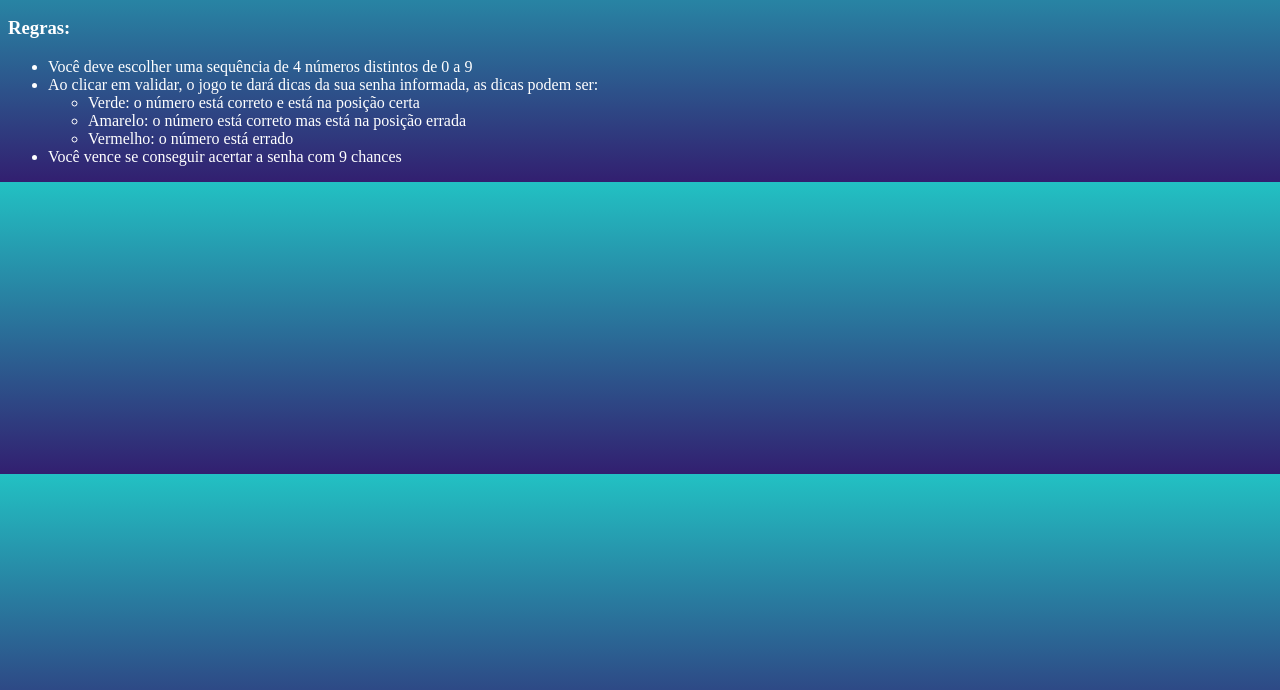
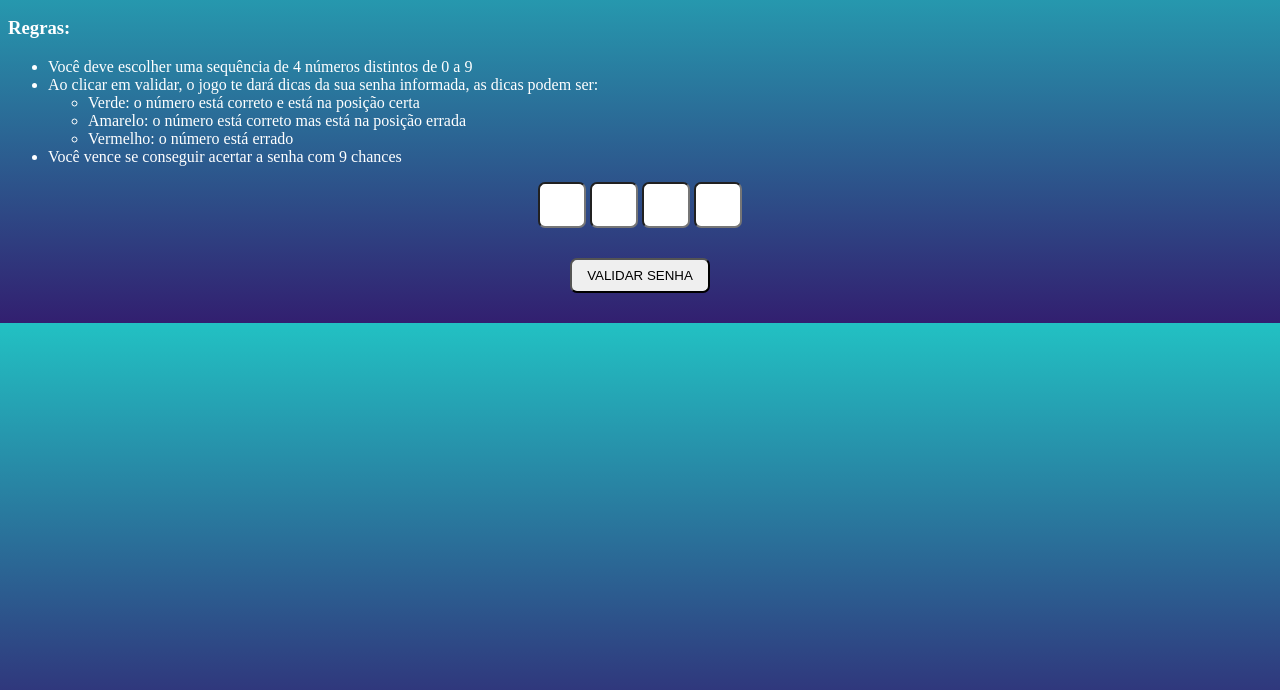
Before and after one commit to brunocoliveira/Jogo-da-senha, a plain HTML site: page index.html in a window 1280 px wide. Shown: the part 110-800 px from the top of the page. Drawn offline with Linux system fonts and the light colour scheme.

Commit message:
Criar input de senha e botão validar

```diff
--- a/index.css
+++ b/index.css
@@ -5,3 +5,22 @@ body {
     color: white;
     background: linear-gradient(0deg, rgba(50,31,112,1) 0%, rgba(34,193,195,1) 100%);
 }
+div.senha {
+    text-align: center;
+}
+.campo {
+    display: inline;
+}
+.digito {
+    text-align: center;
+    width: 40px;
+    height: 40px;
+    border-radius: 7px;
+}
+.validar {
+    display: block;
+    margin: 30px auto;
+    width: 140px;
+    height: 35px;
+    border-radius: 7px;
+}
--- a/index.html
+++ b/index.html
@@ -21,5 +21,21 @@
                 <li>Você vence  se conseguir  acertar a senha com 9 chances</li>
             </ul>
         </p>
+        <div class=senha>
+            <div class=campo>
+                <input class=digito type="text">
+            </div>
+            <div class=campo>
+                <input class=digito type="text">
+            </div>
+            <div class=campo>
+                <input class=digito type="text">
+            </div>
+            <div class=campo>
+                <input class=digito type="text">
+            </div>
+            <button class="validar">VALIDAR SENHA</button>
+        </div>
+
     </body>
 </html>
```
